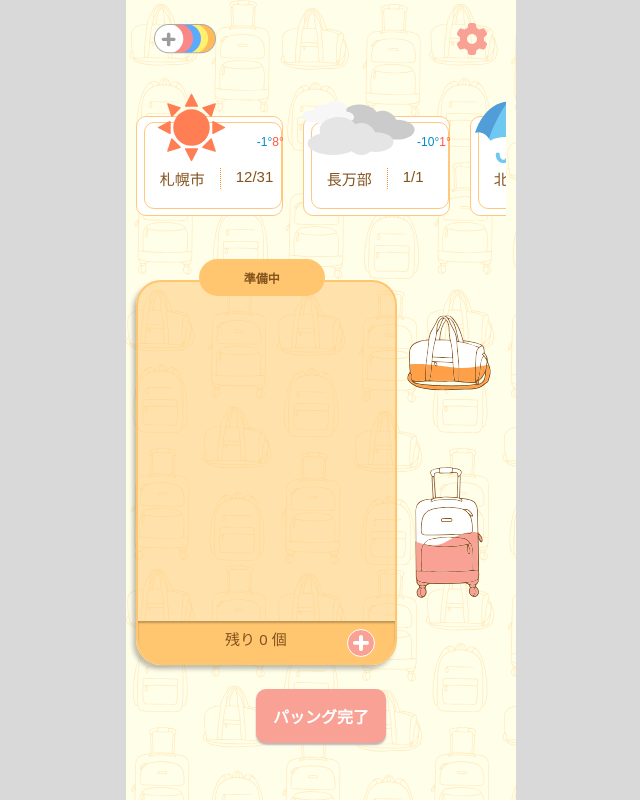
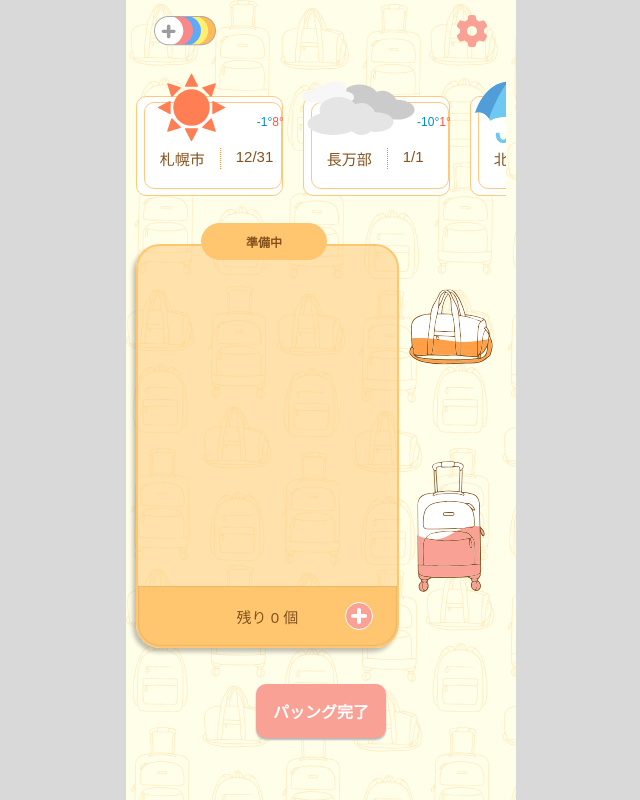
Before and after one commit to koudaihirata/development, a React (Create React App) app: page / in a window 1280 px wide. Shown: the whole page, without its empty margins (319-959 px from the left). Built offline with nearby package versions, Linux system fonts and the light colour scheme.

Commit message:
change:スタイルのちょうせい

```diff
--- a/src/Pages/PackingPage/styles.module.css
+++ b/src/Pages/PackingPage/styles.module.css
@@ -13,7 +13,7 @@
     width: 90%;
     height: 30px;
     margin: 0 auto;
-    padding-top: 24px;
+    padding-top: 2vh;
     display: flex;
     align-items: center;
     justify-content: space-between;
@@ -28,7 +28,7 @@
 
 .scheduleWrap {
     width: 100%;
-    margin-top: 32px;
+    margin-top: 2.5vh;
     display: flex;
     gap: 20px;
     overflow: auto;
@@ -38,12 +38,13 @@
 }
 
 .PackingWrap {
-    margin-top: 64px;
+    margin-top: 6vh;
     display: flex;
+    height: 50vh;
 }
 
 .bagsBox {
-    height: 45vh;
+    height: 100%;
     display: flex;
     align-items: center;
     justify-content: space-around;
@@ -58,5 +59,5 @@
     display: flex;
     justify-content: center;
     align-items: center;
-    margin-top: 24px;
+    margin-top: 5vh;
 }
--- a/src/components/Iconbox/iconbox.tsx
+++ b/src/components/Iconbox/iconbox.tsx
@@ -92,9 +92,9 @@ export default function IconBox({
     return (
         <div className={styles.boxWrap}>
             <p className={styles.prepare}>準備中</p>
-            <div className={styles.iconBox} id='IconBox'>
-            </div>
+            <div className={styles.iconBox} id='IconBox'></div>
             <div className={styles.rect}>
+                <div className={styles.NullPlus}></div>
                 <p className={styles.rest}>残り {iconCount} 個</p>
                 <button className={styles.plus} onClick={addIcon}>
                     <img src={"/img/plus.svg"} alt="プラス" />
--- a/src/components/Iconbox/styles.module.css
+++ b/src/components/Iconbox/styles.module.css
@@ -1,3 +1,13 @@
+.boxWrap{
+    width: 70%;
+    height: 100%;
+    border: solid 2px #FFC66F;
+    border-radius: 24px;
+    box-shadow: -3px 4px 4px 0px rgba(0, 0, 0, 0.25);
+    background: rgba(255, 198, 111, 0.50);
+    position: relative;
+}
+
 .prepare{
     background-color: #FFC66F;
     border: #FFC66F;
@@ -15,59 +25,21 @@
     top: -35px;
     right: 70px;
 }
-.rest{
-    font-family: "A P-OTF Bunkyu Gothic Pr6N",sans-serif;
-    color: #84521D;
-    font-size: 1.5rem;
-    margin-left: 30px;
-    position: absolute;
-    top: -8px;
-    right: 108px;
-}
-.boxWrap{
-    width: 257px;
-    height: 381px;
-    border: solid 2px #FFC66F;
-    border-radius: 25px;
-    box-shadow: -3px 4px 4px 0px rgba(0, 0, 0, 0.25);
-    background: rgba(255, 198, 111, 0.50);
-    /* margin-left: 30px; */
-    /* margin-top: 70px; */
-    position: relative;
-}
-.plus{
-    background-color: #F9A195;
-    border: solid 0.5px #FFFFFF;
-    text-align: center;
-    width: 28px;
-    height: 28px;
-    border-radius: 50%;
-    padding: 5px;
-    position: absolute;
-    top: 8px;
-    right: 20px;
-}
-.rect{
-    width: 257px;
-    height: 43px;
-    background-color: #FFC66F;
-    box-shadow: 0px 2px 2px 0px rgba(0, 0, 0, 0.25) inset;
-    border-radius: 0px 0px 25px 25px;
-    position: absolute;
-    top: 339px;
-    left:0px;
+
+.iconBox {
+    width: 95%;
+    height: 85%;
+    margin: 0 auto;
+    display: flex;
+    flex-wrap: wrap;
+    justify-content: space-around;
+    gap: 16px;
+    /* アイコンをスクロールできるようにするとカバンにもっていけなくなる */
+    /* overflow: auto; */
 }
 
-
-.iconBox {
-    width: 80%;
-    height: 75%;
-    margin: 32px auto;
-    padding-bottom: 8px;
-    display: flex;
-    flex-wrap: wrap;
-    gap: 30px;
-    /* overflow: auto; */
+.iconBox::-webkit-scrollbar {
+    height: 0;
 }
 
 .icon {
@@ -77,4 +49,38 @@
     border-radius: 6px;
     box-shadow: 0px 2px 2px 0px rgba(0, 0, 0, 0.25);
     cursor: grab;
+    margin-top: 32px;
 }
+
+.rect{
+    width: 100%;
+    height: 15%;
+    background-color: #FFC66F;
+    box-shadow: 0px 0px 2px 0px rgba(0, 0, 0, 0.25) inset;
+    border-radius: 0px 0px 22px 22px;
+    display: flex;
+    align-items: center;
+    justify-content: space-around;
+}
+
+.rest{
+    font-family: "A P-OTF Bunkyu Gothic Pr6N",sans-serif;
+    color: #84521D;
+    font-size: 1.5rem;
+    margin: 0;
+}
+
+.plus{
+    background-color: #F9A195;
+    border: solid 0.5px #FFFFFF;
+    text-align: center;
+    width: 28px;
+    height: 28px;
+    border-radius: 50%;
+    padding: 5px;
+}
+
+.NullPlus {
+    width: 28px;
+    height: 28px;
+}
```
